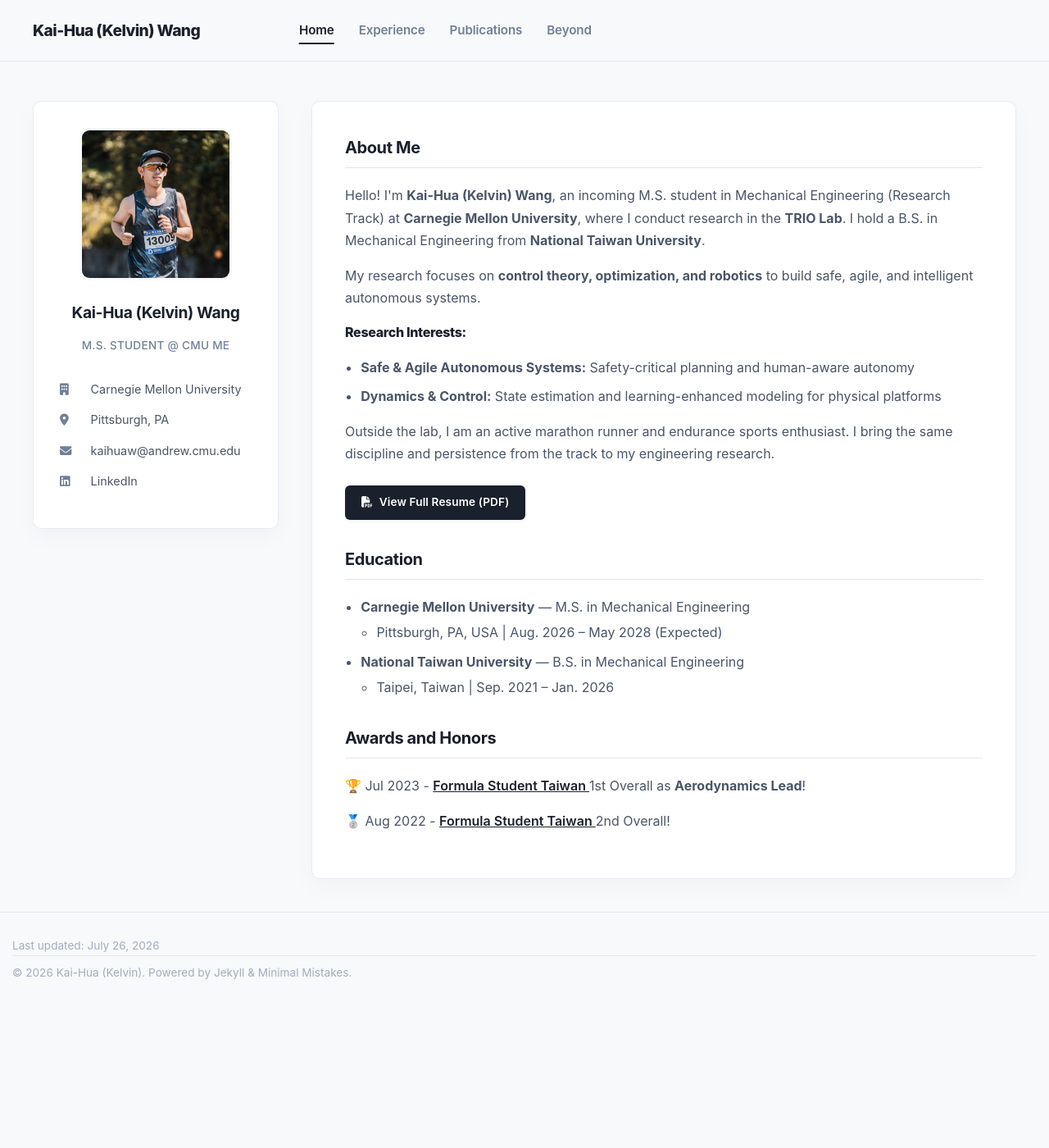
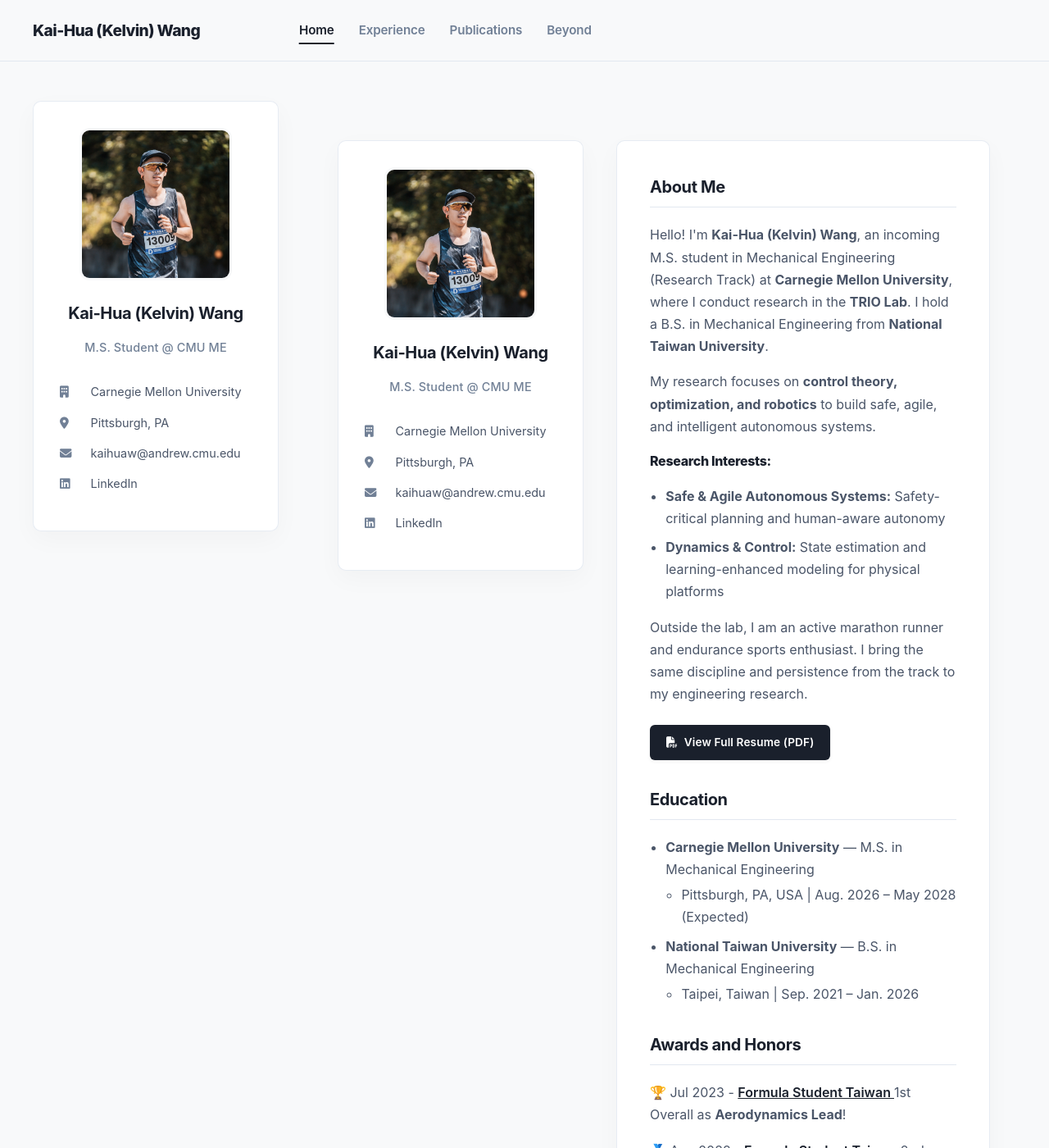
Before and after one commit to Kelvin1106/Kelvin1106.github.io, a Jekyll site: the page built from pages/home.md, in a window 1280 px wide and 1400 px high. Shown: the whole window at 82% size. Built offline with Jekyll 4.4.1, drawn with Linux system fonts in a browser that asks for light colours; part of the change alters nothing that is shown.

Commit message:
Update home.md

```diff
--- a/pages/home.md
+++ b/pages/home.md
@@ -5,7 +5,8 @@ permalink: /
 ---
 
 <style>
-/* Base Background & Monochrome Typography Optimization */
+/* Home & Experience Shared Monochrome Styles - Refined Sharpness */
+
 body {
   background-color: #F8F9FA;
   color: #2D3748;
@@ -13,37 +14,6 @@ body {
   margin: 0;
   -webkit-font-smoothing: antialiasing;
   -moz-osx-font-smoothing: grayscale;
-}
-
-/* Sidebar Specific Styles */
-.sidebar-contact-info li {
-  display: flex;
-  align-items: center;
-  gap: 0.6rem;
-  margin-bottom: 0.8rem;
-  font-size: 0.9rem;
-  color: #4A5568;
-}
-
-.sidebar-contact-info a {
-  white-space: nowrap;          /* 不換行 */
-  overflow: hidden;             /* 超出就截斷 */
-  text-overflow: ellipsis;      /* 加省略號 */
-  min-width: 0;                 /* flex 裡讓省略號生效 */
-  display: inline-block;
-  color: #4A5568;
-  text-decoration: none;
-  transition: color 0.2s ease;
-}
-
-.sidebar-contact-info a:hover {
-  color: #1A202C;               /* 極簡深黑 Hover */
-  text-decoration: underline;
-}
-
-.sidebar-contact-info i {
-  width: 20px;
-  color: #718096;
 }
 
 .experience-container {
@@ -55,7 +25,7 @@ body {
   column-gap: 2.5rem;
 }
 
-/* 側邊欄卡片化（與 experience.md 完全對齊） */
+/* 側邊欄卡片化（完全對齊 experience.md） */
 .experience-sidebar {
   background: #FFFFFF;
   border-radius: 10px;
@@ -70,39 +40,62 @@ body {
 .sidebar-profile-pic {
   width: 180px;
   height: 180px;
-  border-radius: 12px;           /* 俐落的現代方圓形 */
+  border-radius: 12px;
   object-fit: cover;
-  object-position: center 20%;   /* 微調垂直焦點，對齊 experience.md 留白 */
+  object-position: center 20%;   /* 微調垂直焦點，留出精準頭頂空間 */
   display: block;
   margin: 0 auto 1.5rem auto;
   border: 3px solid #F8F9FA;
 }
 
-/* 修正：字重由臃腫的 800 改為精緻俐落的 700 */
 .sidebar-profile-name {
-  font-size: 1.2rem;
-  font-weight: 700;
+  font-size: 1.25rem;
+  font-weight: 700;              /* 700 字重，纖細俐落不臃腫 */
   margin-bottom: 0.25rem;
   color: #1A202C;
-  letter-spacing: -0.02em;       /* 纖細俐落字距 */
+  letter-spacing: -0.02em;
   text-align: center;
 }
 
 .sidebar-profile-title {
   color: #718096;
   margin-bottom: 2rem;
-  font-size: 0.85rem;
+  font-size: 0.9rem;
   line-height: 1.5;
   text-align: center;
   font-weight: 500;
-  letter-spacing: 0.02em;        /* 稍微拉開字母間距，增加高科技機能感 */
-  text-transform: uppercase;
+  letter-spacing: 0.01em;
 }
 
 .sidebar-contact-info {
   list-style: none;
   padding: 0;
   margin: 0;
+}
+
+.sidebar-contact-info li {
+  display: flex;
+  align-items: center;
+  gap: 0.6rem;
+  margin-bottom: 0.8rem;
+  font-size: 0.9rem;
+  color: #4A5568;
+}
+
+.sidebar-contact-info i {
+  width: 20px;
+  color: #718096;
+}
+
+.sidebar-contact-info a {
+  color: #4A5568;
+  text-decoration: none;
+  transition: color 0.2s ease;
+}
+
+.sidebar-contact-info a:hover {
+  color: #1A202C;
+  text-decoration: underline;
 }
 
 /* 主內容區卡片化 */
@@ -115,44 +108,9 @@ body {
   padding: 2.5rem;
 }
 
-.experience-section-nav {
-  background: #FFFFFF;
-  padding: 0;
-  border-bottom: 1px solid #E2E8F0;
-  margin-bottom: 2rem;
-}
-
-.experience-section-nav ul {
-  list-style: none;
-  display: flex;
-  gap: 2rem;
-  margin: 0;
-  padding: 0;
-}
-
-.experience-section-nav a {
-  text-decoration: none;
-  color: #718096;
-  font-weight: 600;
-  font-size: 0.95rem;
-  padding: 0.75rem 0;
-  display: inline-block;
-  border-bottom: 2px solid transparent;
-  transition: all 0.2s ease;
-  letter-spacing: -0.01em;
-}
-
-.experience-section-nav a.active,
-.experience-section-nav a:hover {
-  color: #1A202C;
-  border-bottom-color: #1A202C; /* 沉穩極簡黑底線 */
-  font-weight: 700;
-}
-
-/* Section Body Settings */
 .experience-section-title {
   font-size: 1.25rem;
-  font-weight: 700;
+  font-weight: 700;              /* 精緻幾何線條 */
   margin-bottom: 1.25rem;
   margin-top: 2rem;
   color: #1A202C;
@@ -165,7 +123,7 @@ body {
   margin-top: 0;
 }
 
-/* 經典極簡 Bullet Point */
+/* 經典極簡 Bullet Points */
 ul {
   padding-left: 1.2rem;
   margin: 0;
@@ -178,13 +136,12 @@ ul li {
   line-height: 1.7;
 }
 
-/* 內層 nested ul */
 ul ul {
   margin-top: 0.25rem;
   list-style-type: circle;
 }
 
-/* Resume Button Styling (極致黑白高對比) */
+/* Resume 按鈕元件 (home.md 專用高對比黑底) */
 .cv-btn-container {
   margin-top: 1.5rem;
   margin-bottom: 2rem;
@@ -236,16 +193,26 @@ ul ul {
     position: static;
   }
 
-  .experience-section-nav ul {
-    flex-direction: column;
-    gap: 0;
-  }
-
-  .experience-section-nav a {
-    padding: 0.75rem 0;
+  .experience-content {
+    padding: 1.5rem;
   }
 }
 </style>
+
+<!-- Main Container -->
+<div class="experience-container">
+  <!-- Sidebar -->
+  <aside class="experience-sidebar">
+    <img src="{{ site.baseurl }}/assets/profile.png" alt="Profile photo" class="sidebar-profile-pic">
+    <h3 class="sidebar-profile-name">Kai-Hua (Kelvin) Wang</h3>
+    <p class="sidebar-profile-title">M.S. Student @ CMU ME</p>
+    <ul class="sidebar-contact-info">
+      <li><i class="fa-solid fa-building"></i> {{ site.author.employer }}</li>
+      <li><i class="fa-solid fa-location-dot"></i> {{ site.author.location }}</li>
+      <li><i class="fa-solid fa-envelope"></i> <a href="mailto:{{ site.author.email }}">{{ site.author.email }}</a></li>
+      <li><i class="fa-brands fa-linkedin"></i> <a href="{{ site.author.linkedin }}">LinkedIn</a></li>
+    </ul>
+  </aside>
 
 <!-- Main Container -->
 <div class="experience-container">
```
